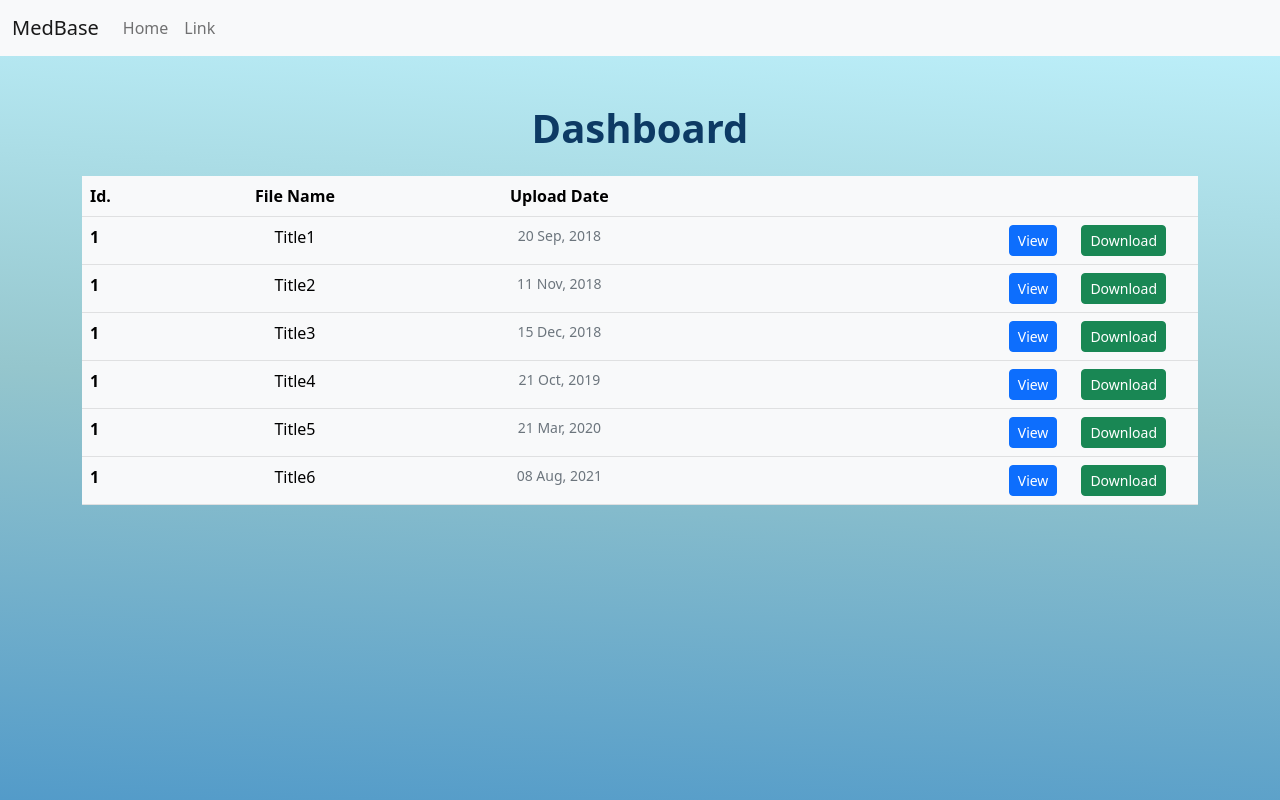
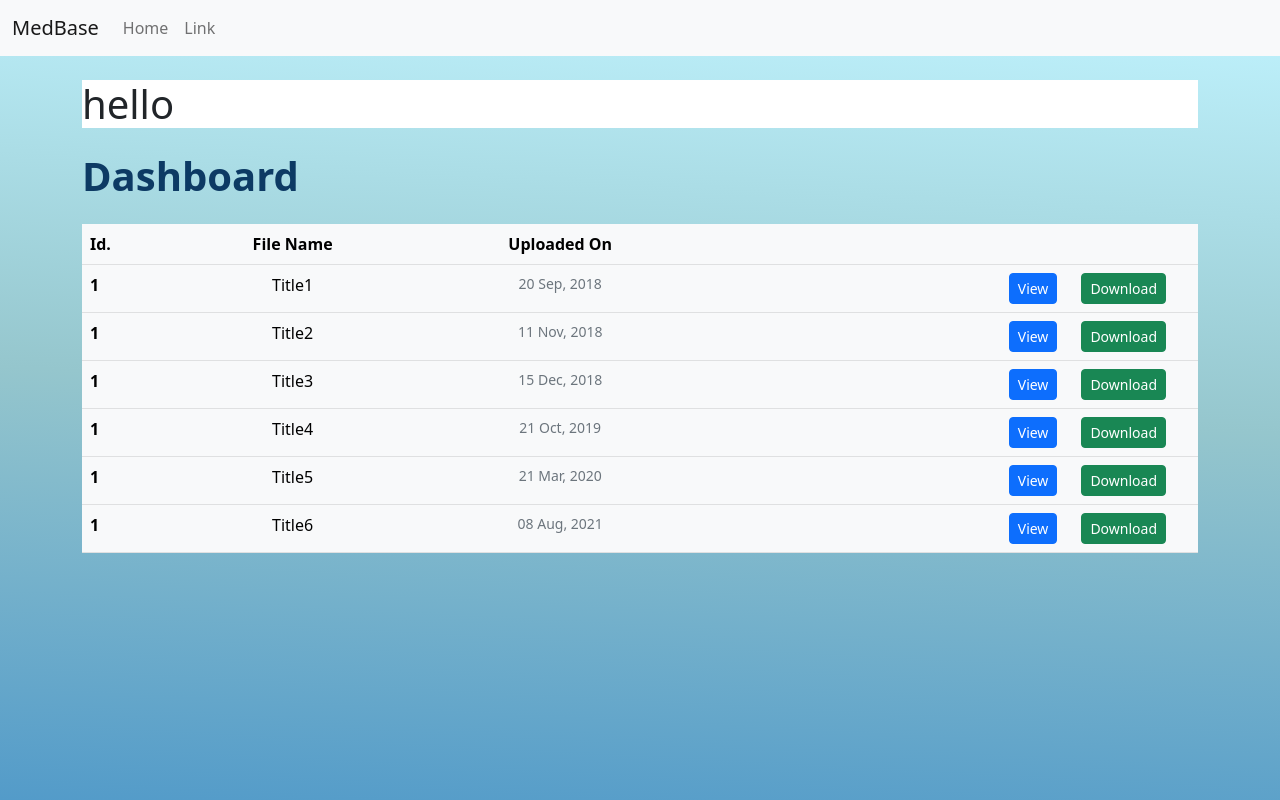
Before and after one commit to raihankhan-rk/MedBase, a React (Create React App) app in the folder Frontend/: page /dashboard in a window 1280 px wide. Built offline with nearby package versions, Linux system fonts and the light colour scheme.

Commit message:
text changes

```diff
--- a/Frontend/src/components/Dashboard.jsx
+++ b/Frontend/src/components/Dashboard.jsx
@@ -5,7 +5,10 @@ export default function Dashboard() {
   return (
       <section>
         <div className="container">
-        <h1 className="heading_dashboard fw-bold my-4 text-center">
+        <div className="w-5 h-5 bg-white">
+          <h1>hello</h1>
+        </div>
+        <h1 className="heading_dashboard fw-bold my-4 text-left">
           Dashboard
         </h1>
         <div className="rounded-2">
@@ -14,7 +17,7 @@ export default function Dashboard() {
               <tr>
                 <th scope="col">Id.</th>
                 <th scope="col" style={{textAlign:"center"}}>File Name</th>
-                <th scope="col" style={{textAlign:"center"}}>Upload Date</th>
+                <th scope="col" style={{textAlign:"center"}}>Uploaded On</th>
                 <th scope="col"></th>
               </tr>
             </thead>
```
